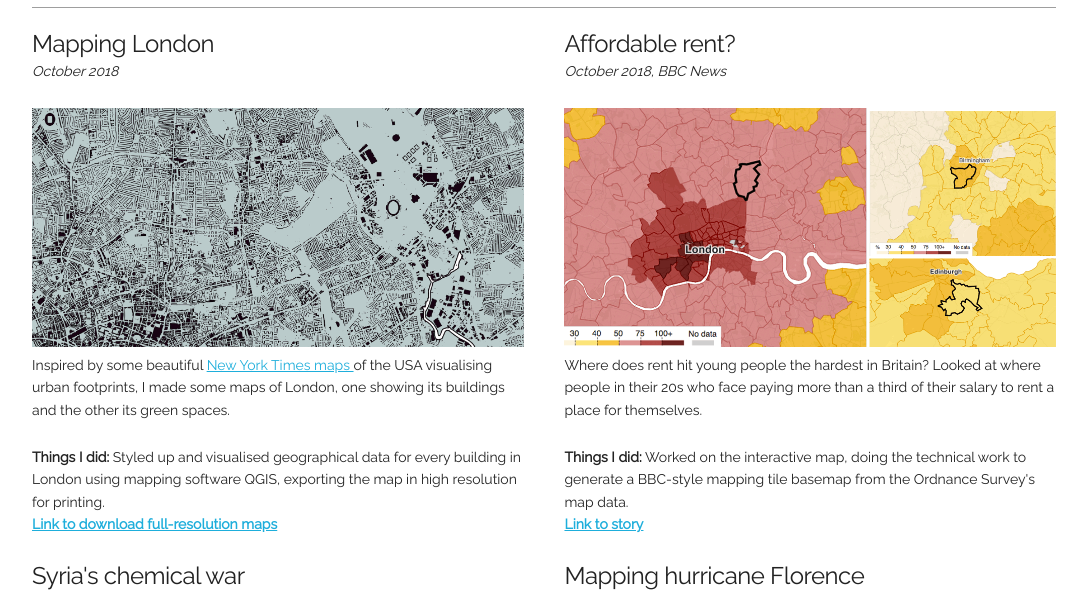
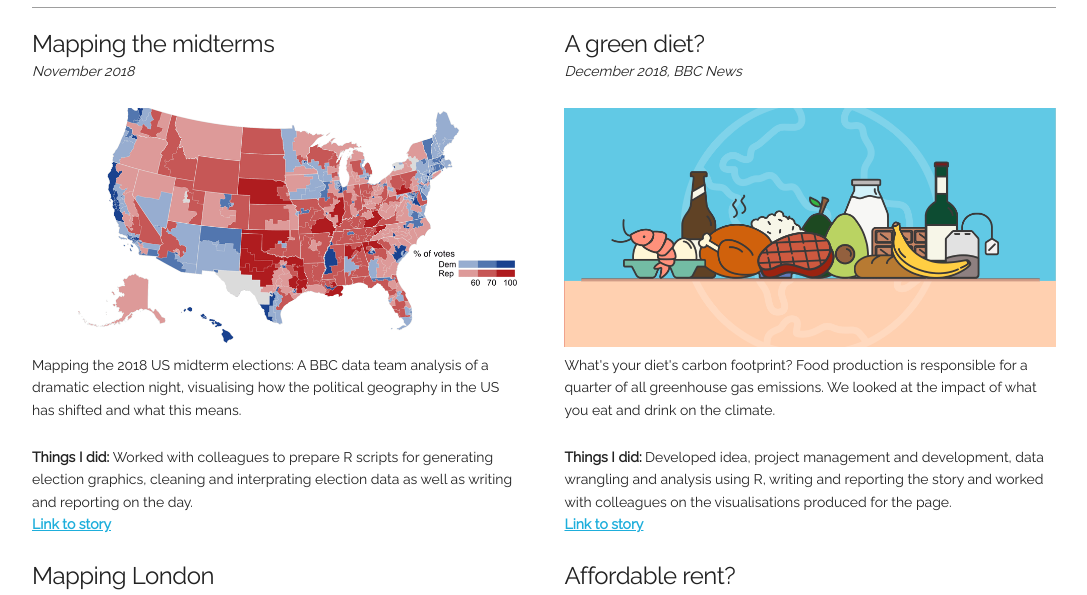
Before and after one commit to nassosstylianou/nassosstylianou.github.io, a plain HTML site: page index.html in a window 1280 px wide. Shown: the part 201-796 px from the top of the page, without its empty margins (96-1183 px from the left). Drawn offline with Linux system fonts and the light colour scheme.

Commit message:
adds recent projects

```diff
--- a/index.html
+++ b/index.html
@@ -93,6 +93,49 @@
 
             <hr class="strong"></hr>
         </div>
+
+        <div class="row">
+            <div class="six columns">
+                <h5 class="portfolio-title">Mapping the midterms</h5>
+                <p class="date">November 2018</p>
+                <picture class="u-max-full-width">
+                    <source class="u-max-full-width" media="(min-width: 1000px)" srcset="images/us_midterms_desktop.png">
+                    <source media="(max-width: 451px)" srcset="images/us_midterms_desktop.png">
+                    <img class="u-max-full-width" src="images/us_midterms_desktop.png" srcset="images/us_midterms_desktop.png">
+                </picture>
+
+                <div class="description">
+                    <p class="description--story">Mapping the 2018 US midterm elections: A BBC data team analysis of a dramatic election night, visualising how the political geography in the US has shifted and what this means.</p>
+
+                    <p class="description--what-i-did"><strong>Things I did: </strong>Worked with colleagues to prepare R scripts for generating election graphics, cleaning and interprating election data as well as writing and reporting on the day.
+                        <br>
+                        <strong> <a class="story-link" href="https://www.bbc.co.uk/news/world-us-canada-46076389">Link to story</a></strong>
+                    </p>
+
+                </div>
+            </div>
+
+             <div class="six columns">
+                <h5 class="portfolio-title">A green diet?</h5>
+                <p class="date">December 2018, BBC News</p>
+                <picture class="u-max-full-width">
+                    <source class="u-max-full-width" media="(min-width: 1000px)" srcset="images/green_diet_promo_desktop.png">
+                    <source media="(max-width: 451px)" srcset="images/green_diet_promo_desktop.png">
+                    <img class="u-max-full-width" src="images/green_diet_promo_desktop.png" srcset="images/green_diet_promo_desktop.png">
+                </picture>
+
+                <div class="description">
+                    <p class="description--story">What's your diet's carbon footprint? Food production is responsible for a quarter of all greenhouse gas emissions. We looked at the impact of what you eat and drink on the climate.</p>
+
+                    <p class="description--what-i-did"><strong>Things I did: </strong>Developed idea, project management and development, data wrangling and analysis using R, writing and reporting the story and worked with colleagues on the visualisations produced for the page.
+                        <br>
+                        <strong> <a class="story-link" href="https://www.bbc.co.uk/news/science-environment-46459714">Link to story</a></strong>
+                    </p>
+                </div>
+            </div>
+
+        </div>
+
         <div class="row">
             <div class="six columns">
                 <h5 class="portfolio-title">Mapping London</h5>
@@ -104,12 +147,13 @@
                 </picture>
 
                 <div class="description">
-                    <p class="description--story">Inspired by some beautiful <a href="https://www.nytimes.com/interactive/2018/10/12/us/map-of-every-building-in-the-united-states.html"> New York Times maps </a>of the USA visualising urban footprints, I made some maps of London, one showing its buildings and the other its green spaces.</p>
 
-                    <p class="description--what-i-did"><strong>Things I did: </strong>Styled up and visualised geographical data for every building in London using mapping software QGIS, exporting the map in high resolution for printing.
+                <p class="description--story">Inspired by some beautiful <a href="https://www.nytimes.com/interactive/2018/10/12/us/map-of-every-building-in-the-united-states.html"> New York Times maps </a>of the USA visualising urban footprints, I made some maps of London, one showing its buildings and the other its green spaces.</p>
+
+                <p class="description--what-i-did"><strong>Things I did: </strong>Styled up and visualised geographical data for every building in London using mapping software QGIS, exporting the map in high resolution for printing.
                         <br>
                         <strong> <a class="story-link" href="http://bit.ly/mapping_london_download">Link to download full-resolution maps</a></strong>
-                    </p>
+                </p>
                 </div>
             </div>
 
```
Also changed, not shown: images/green_diet_promo_desktop.png (added), images/us_midterms_desktop.png (added).
